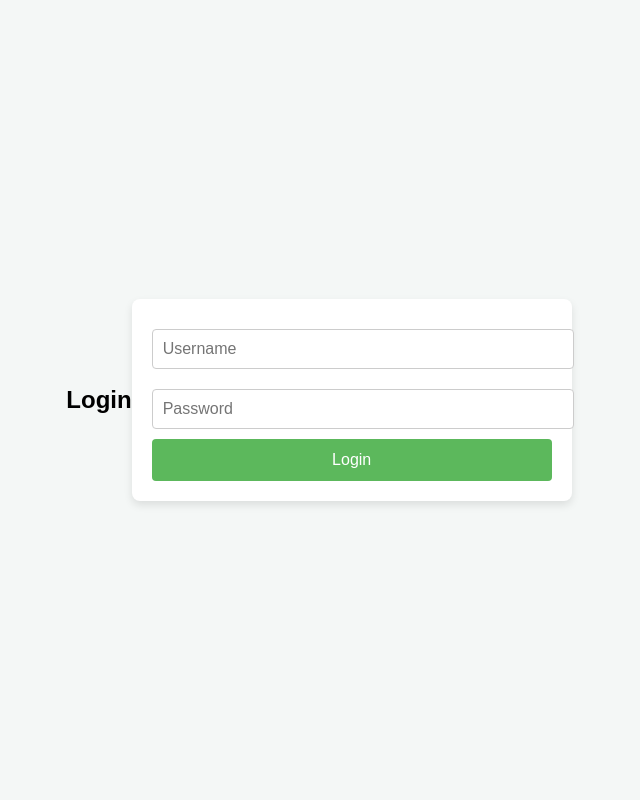
After one commit to Tewobsta-sa/php-blogs, a PHP site: page /login.php in a window 1280 px wide. The commit adds this page. Shown: the whole page, without its empty margins (321-961 px from the left). Run offline with PHP 8.4, Linux system fonts and the light colour scheme.

Commit message:
login added

```diff
--- /dev/null
+++ b/login.php
@@ -0,0 +1,107 @@
+<?php
+session_start(); // Start the session
+
+if ($_SERVER["REQUEST_METHOD"] == "POST") {
+    $username = $_POST['username'];
+    $password = $_POST['password'];
+
+    $conn = new mysqli('localhost', 'root', '', 'blog');
+    if ($conn->connect_error) {
+        die("Connection failed: " . $conn->connect_error);
+    }
+
+    $sql = "SELECT * FROM users WHERE username = ?";
+    $stmt = $conn->prepare($sql);
+    $stmt->bind_param("s", $username);
+    $stmt->execute();
+    $result = $stmt->get_result();
+
+    if ($result->num_rows > 0) {
+        $user = $result->fetch_assoc();
+        if (password_verify($password, $user['password'])) {
+            $_SESSION['user_id'] = $user['id'];
+            $_SESSION['username'] = $user['username'];
+            header("Location: posts.php"); // Redirect to the dashboard
+            exit();
+        } else {
+            echo "Invalid password.";
+        }
+    } else {
+        echo "No user found.";
+    }
+
+    $stmt->close();
+    $conn->close();
+}
+?>
+
+<!DOCTYPE html>
+<html lang="en">
+<head>
+    <meta charset="UTF-8">
+    <meta name="viewport" content="width=device-width, initial-scale=1.0">
+    <title>Document</title>
+
+    <style>
+    body {
+    font-family: 'Arial', sans-serif;
+    background: #f4f7f6;
+    display: flex;
+    justify-content: center;
+    align-items: center;
+    height: 100vh;
+    margin: 0;
+}
+
+form {
+    background: #fff;
+    padding: 20px;
+    border-radius: 8px;
+    box-shadow: 0 4px 8px rgba(0, 0, 0, 0.1);
+    width: 100%;
+    max-width: 400px;
+}
+
+form h2 {
+    text-align: center;
+    color: #333;
+}
+
+input[type="text"],
+input[type="password"] {
+    width: 100%;
+    padding: 10px;
+    margin: 10px 0;
+    border: 1px solid #ccc;
+    border-radius: 4px;
+    font-size: 16px;
+}
+
+button {
+    align-items: center;
+    width: 100%;
+    padding: 12px;
+    background: #5cb85c;
+    color: white;
+    font-size: 16px;
+    border: none;
+    border-radius: 4px;
+    cursor: pointer;
+}
+
+button:hover {
+    background: #4cae4c;
+}
+
+
+</style>
+</head>
+<body>
+    <h2>Login</h2>
+    <form method="POST" action="login.php">
+        <input type="text" name="username" placeholder="Username" required>
+        <input type="password" name="password" placeholder="Password" required>
+        <button type="submit">Login</button>
+    </form>
+</body>
+</html>
```
Also changed, not shown: logout.php (added, +7 -0 lines), posts.php (+45 -2 lines), register.php (added, +80 -0 lines).
